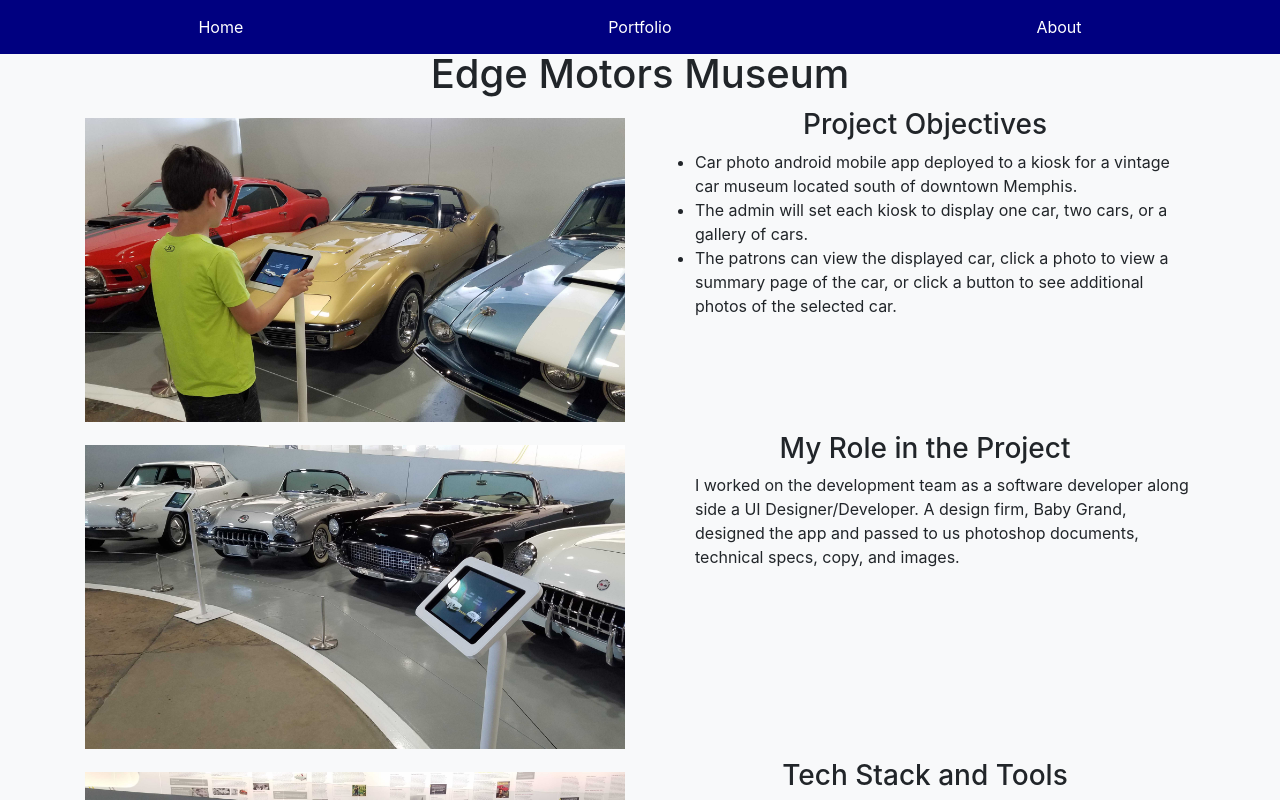
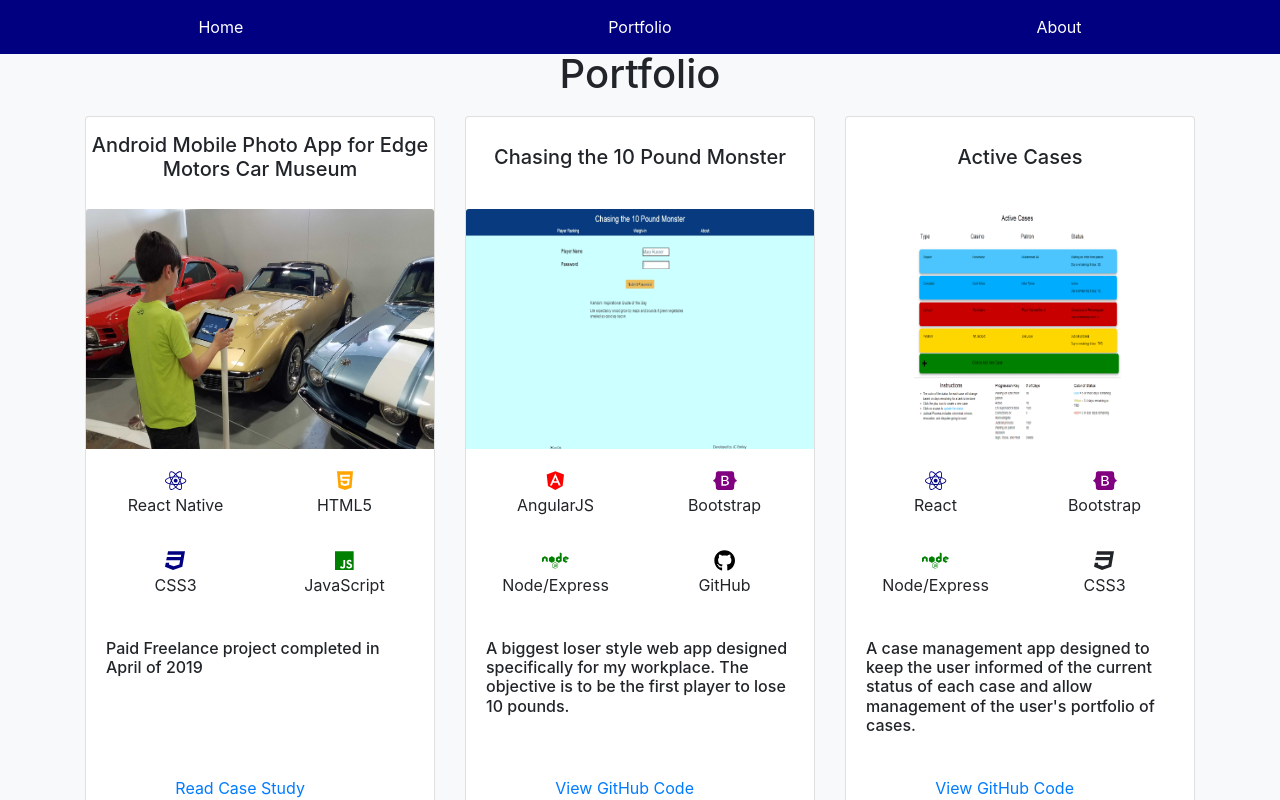
Before and after one commit to jcsmileyjr/v2-Portfolio, a React (Create React App) app in the folder portfolio/: page / in a window 1280 px wide. Both pictures are taken after a click on the button "Portfolio". Shown: the top 800 px of the page. Built offline with nearby package versions, Linux system fonts and the light colour scheme.

Commit message:
Added new case studies

```diff
--- a/portfolio/src/App.js
+++ b/portfolio/src/App.js
@@ -117,8 +117,6 @@ class App extends Component {
     this.setState(previousState => ({
       currentCaseStudyResults: currentProject[0].results,
     }));
-
-    this.showCaseStudyPage();
   }
 
   showAboutPage = () => {
@@ -175,7 +173,10 @@ class App extends Component {
     }));
   }
 
-  showCaseStudyPage = () => {
+  showCaseStudyPage = (title) => {
+
+    this.updateCurrentCaseStudy(title);
+
     this.setState(previousState => ({
       intro: false,
     }));
@@ -205,7 +206,7 @@ class App extends Component {
               showHomePage={this.showHomePage}
               showAboutPage={this.showAboutPage} />}
           {this.state.portfolio && <PortfolioPage
-              showCaseStudy = {this.updateCurrentCaseStudy}
+              showCaseStudy = {this.showCaseStudyPage}
               showPortfolioPage={this.showPortfolioPage}
               showHomePage={this.showHomePage}
               showAboutPage={this.showAboutPage} />}
--- a/portfolio/src/caseStudies.js
+++ b/portfolio/src/caseStudies.js
@@ -36,7 +36,7 @@
             "Players will enter their weight daily into the web app.",
             "The web app will show only the gain or loss, not the actual weight, for players"
         ],
-        "myRole":"I work in an office of 25 people. Throughout the year I hosted several biggest loser style challenges using a chalk board to show weekly weight loss for participants.I wanted a web-based app that will allow each participant to weigh-in at their own convenient time and place, perfect calculation of weight-loss, and transparency in who won. This would allow me more time to encourage participate to lose weight instead of administration of challenge.",
+        "myRole":"I developed this app. I work in an office of 25 people. Throughout the year I hosted several biggest loser style challenges using a chalk board to show weekly weight loss for participants.I wanted a web-based app that will allow each participant to weigh-in at their own convenient time and place, perfect calculation of weight-loss, and transparency in who won. This would allow me more time to encourage participate to lose weight instead of administration of challenge.",
         "techStack":[
             "Bootstrap: Web development framework for developing responsive, mobile first front-end projects",
             "AngularJS: JavaScript-based front-end framework for building single page web applications.",
@@ -47,7 +47,6 @@
             "Heroku: A cloud platform (PaaS) for deploying web apps",
             "Node.js Server side development platform created to run JavaScript",
             "ExpressJS: A Node.js web application server framework "
-
         ],
         "development":[
             "Used pencil and paper to draw a lo-fi wireframe of the idea.",
@@ -56,6 +55,35 @@
             "The best feedback was the request to move the player’s data from the client and to a backend server for privacy. This prompt me to use a Node/Express server on the Heroku platform with a MongoDB to save data."
         ],
         "results":"In July 2018 I ran two successful weight loss challenges with the app in which participants raced to losing 10 pounds. The first was a select group 5 co-workers and the second was 6 family members."
+    },
+    {
+        "pageTitle":"Active Cases",
+        "objectives":[
+            "A case management app designed to keep the user informed of the current status of each case",
+            "Allow management of the user's portfolio of cases.",
+            "It's deployed as a progressive web app designed for the desktop.",
+            "Separate status for legal and regulatory cases.",
+            "Provide information about the case via color-coding (quick peek) or text (in-depth study)"
+        ],
+        "myRole":"I developed this app. As a senior law enforcement/regulatory agent I have seen work cases lost, forgotten, and mismanaged due to inexperience or an overloaded case load. This will implement a formal process to organize cases and provide a quick summary of workload for management. The app will introduce a system of controls to assign status to cases and prioritize time sensitive cases.",
+        "techStack":[
+            "React: JavaScript front-end library for building user interfaces.",
+            "Heroku: A cloud platform (PaaS) for deploying web apps",
+            "Node.js Server side development platform created to run JavaScript",
+            "ExpressJS A Node.js web application server framework",
+            "Git-Hub: web-based version control repository and Internet hosting service",
+            "Bootstrap: Web development framework for developing responsive, mobile first front-end projects",
+            "JavaScript: object-oriented programming language for web pages",
+            "HTML5: Mark-up language for creating web pages and local storage of data in the browser",
+            "CSS: A formatting language for styling web pages"
+        ],
+        "development":[
+            "Used pencil and paper to draw a lo-fi wireframe of the idea.",
+            "I developed the app with dummy data",
+            "Based on the feedback from co-workers I would make more changes and then ask for another round of feedback",
+            "The best feedback was the request to more legat status for cases. I didn't think through all the ways a case can be lost in the legal process."
+        ],
+        "results":"The app is currently in use by myself and one other agent."
     }
 ];
 
--- a/portfolio/src/components/portfolio.js
+++ b/portfolio/src/components/portfolio.js
@@ -44,7 +44,7 @@ export default function Portfolio(props){
                             <Card.Subtitle className="rowWhiteSpace equalObjHeight">Paid Freelance project completed in April of 2019</Card.Subtitle>
                             <Row>
                                 <Col xs={{span:9, offset:2}} sm={{span:6, offset:5}} md={{span:10, offset:1}} lg={{span:10, offset:2}}>
-                                    <Button onClick={props.showCaseStudy("Edge Motors Museum")} variant="link" >Read Case Study</Button>
+                                    <Button onClick={() => {props.showCaseStudy("Edge Motors Museum")}} variant="link" >Read Case Study</Button>
                                 </Col>
                                 <Col xs={{span:9, offset:2}} sm={{span:6, offset:5}} md={{span:10, offset:1}} lg={{span:10, offset:2}}>
                                     <strong>The code is private to my employer</strong>
@@ -84,13 +84,13 @@ export default function Portfolio(props){
                             <Card.Subtitle className="rowWhiteSpace equalObjHeight">A biggest loser style web app designed specifically for my workplace. The objective is to be the first player to lose 10 pounds.</Card.Subtitle>
                             <Row>
                                 <Col xs={{span:9, offset:2}} sm={{span:6, offset:5}} md={{span:10, offset:1}} lg={{span:10, offset:2}}>
-                                    <Button variant="link" >View GitHub Code</Button>
+                                    <Button href="https://github.com/jcsmileyjr/10MON" variant="link" >View GitHub Code</Button>
                                 </Col>
                                 <Col xs={{span:9, offset:2}} sm={{span:6, offset:5}} md={{span:10, offset:1}} lg={{span:10, offset:2}}>
-                                    <Button variant="link" >Visit Project Demo</Button>
+                                    <Button href="https://jcsmileyjr.github.io/10MON/#!/logIn" variant="link" >Visit Project Demo</Button>
                                 </Col>
                                 <Col xs={{span:9, offset:2}} sm={{span:6, offset:5}} md={{span:10, offset:1}} lg={{span:10, offset:2}}>
-                                    <Button variant="link" >Read Case Study</Button>
+                                    <Button onClick={() => {props.showCaseStudy("Chasing the 10 Pound Monster")}} variant="link" >Read Case Study</Button>
                                 </Col>
                             </Row>
                         </Card.Body>
@@ -127,13 +127,13 @@ export default function Portfolio(props){
                             <Card.Subtitle className="rowWhiteSpace equalObjHeight">A case management app designed to keep the user informed of the current status of each case and allow management of the user's portfolio of cases.</Card.Subtitle>
                             <Row>
                                 <Col xs={{span:9, offset:2}} sm={{span:6, offset:5}} md={{span:10, offset:1}} lg={{span:10, offset:2}}>
-                                    <Button variant="link" >View GitHub Code</Button>
+                                    <Button href="https://github.com/jcsmileyjr/active-cases" variant="link" >View GitHub Code</Button>
                                 </Col>
                                 <Col xs={{span:9, offset:2}} sm={{span:6, offset:5}} md={{span:10, offset:1}} lg={{span:10, offset:2}}>
-                                    <Button variant="link" >Visit Project Demo</Button>
+                                    <Button href="https://active-cases.herokuapp.com/" variant="link" >Visit Project Demo</Button>
                                 </Col>
                                 <Col xs={{span:9, offset:2}} sm={{span:6, offset:5}} md={{span:10, offset:1}} lg={{span:10, offset:2}}>
-                                    <Button variant="link" >Read Case Study</Button>
+                                    <Button onClick={() => {props.showCaseStudy("Active Cases")}} variant="link" >Read Case Study</Button>
                                 </Col>
                             </Row>
                         </Card.Body>
--- a/portfolio/src/components/project.js
+++ b/portfolio/src/components/project.js
@@ -27,7 +27,7 @@ export default function Project(props){
                     <Image style={{marginTop:"13px"}} src={require("../img/lotscars-app.jpg")} fluid />
                 </Col>
                 <Col xs={12} lg={6}>
-                    <h3 className="center">My Role in the Project</h3>
+                    <h3 className="center">My Role in the Project/Motivation</h3>
                     <ul>{props.projectMyRole}</ul>
                 </Col>
             </Row>
```
